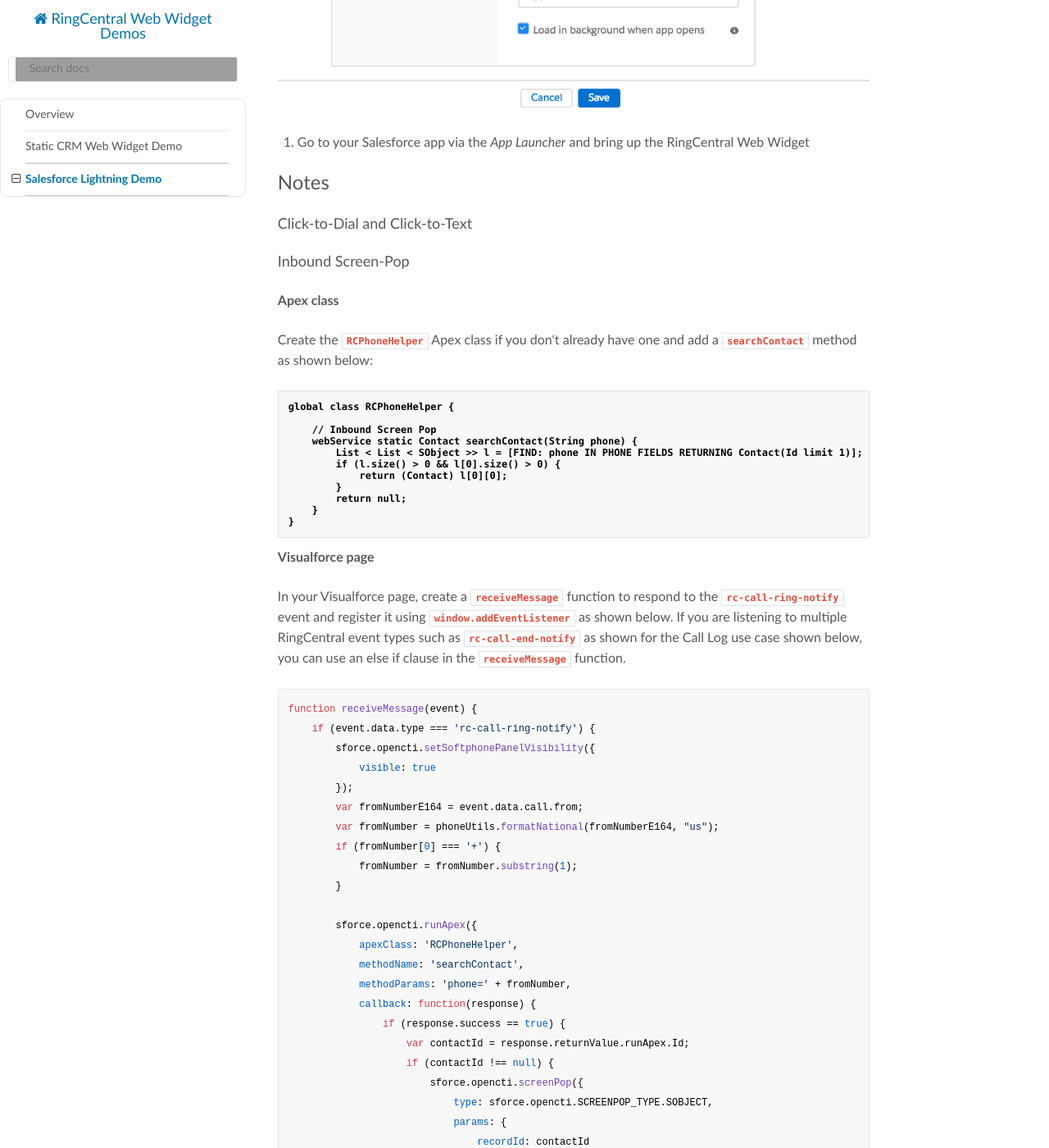
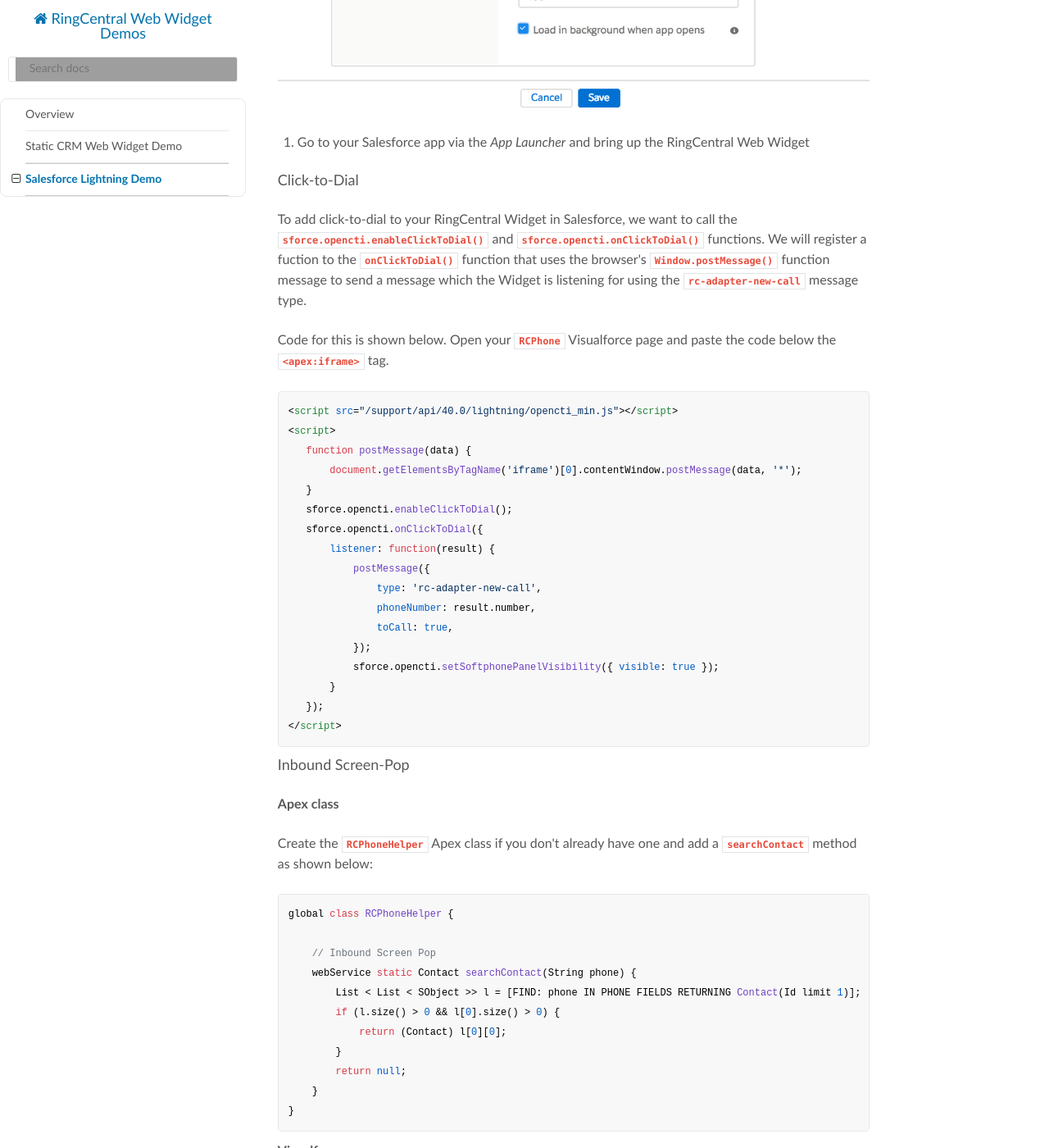
Before and after one commit to ringcentral-tutorials/ringcentral-embeddable-demos, an MkDocs documentation site: the page built from docs/salesforce_lightning/index.md, in a window 1280 px wide and 1400 px high, scrolled down 6712 px. Shown: the whole window at 82% size. Built offline with MkDocs 1.6.1, drawn with Linux system fonts in a browser that asks for light colours; nearby versions of some CDN libraries; old or Windows-style settings are respelled for this version of MkDocs; some of the changed text lies outside the part shown; grey boxes are pictures that could not be loaded.

Commit message:
update docs

````diff
--- a/docs/salesforce_lightning/index.md
+++ b/docs/salesforce_lightning/index.md
@@ -18,9 +18,9 @@
     * [Create the Widget Visualforce Page](#create-the-widget-visualforce-page)
     * [Add the Widget to Your Salesforce App](#add-the-widget-to-your-salesforce-app)
 * Integrations
-  * Click-to-Dial
-  * Inbound Screen-Pop
-  * Autoamtic Call Logging
+  * [Click-to-Dial](#click-to-dial)
+  * [Inbound Screen-Pop](#inbound-screen-pop)
+  * [Autoamtic Call Logging](#automatic-call-logging)
 
 ## Installation
 
@@ -146,12 +146,31 @@
 
 10. Go to your Salesforce app via the *App Launcher* and bring up the RingCentral Web Widget
 
+### Click-to-Dial
 
+To add click-to-dial to your RingCentral Widget in Salesforce, we want to call the `sforce.opencti.enableClickToDial()` and `sforce.opencti.onClickToDial()` functions. We will register a fuction to the `onClickToDial()` function that uses the browser's `Window.postMessage()` function message to send a message which the Widget is listening for using the `rc-adapter-new-call` message type.
 
-## Notes
+Code for this is shown below. Open your `RCPhone` Visualforce page and paste the code below the `<apex:iframe>` tag.
 
-### Click-to-Dial and Click-to-Text
-
+```html
+<script src="/support/api/40.0/lightning/opencti_min.js"></script>
+<script>
+   function postMessage(data) {
+       document.getElementsByTagName('iframe')[0].contentWindow.postMessage(data, '*');
+   }
+   sforce.opencti.enableClickToDial();
+   sforce.opencti.onClickToDial({
+       listener: function(result) {
+           postMessage({
+               type: 'rc-adapter-new-call',
+               phoneNumber: result.number,
+               toCall: true,
+           });
+           sforce.opencti.setSoftphonePanelVisibility({ visible: true });
+       }
+   });
+</script>
+```
 
 ### Inbound Screen-Pop
 
@@ -159,7 +178,7 @@
 
 Create the `RCPhoneHelper` Apex class if you don't already have one and add a `searchContact` method as shown below:
 
-```apex
+```java
 global class RCPhoneHelper {
 
     // Inbound Screen Pop
@@ -211,3 +230,5 @@
 }
 window.addEventListener("message", receiveMessage, false);
 ```
+
+### Automatic Call Logging
````
